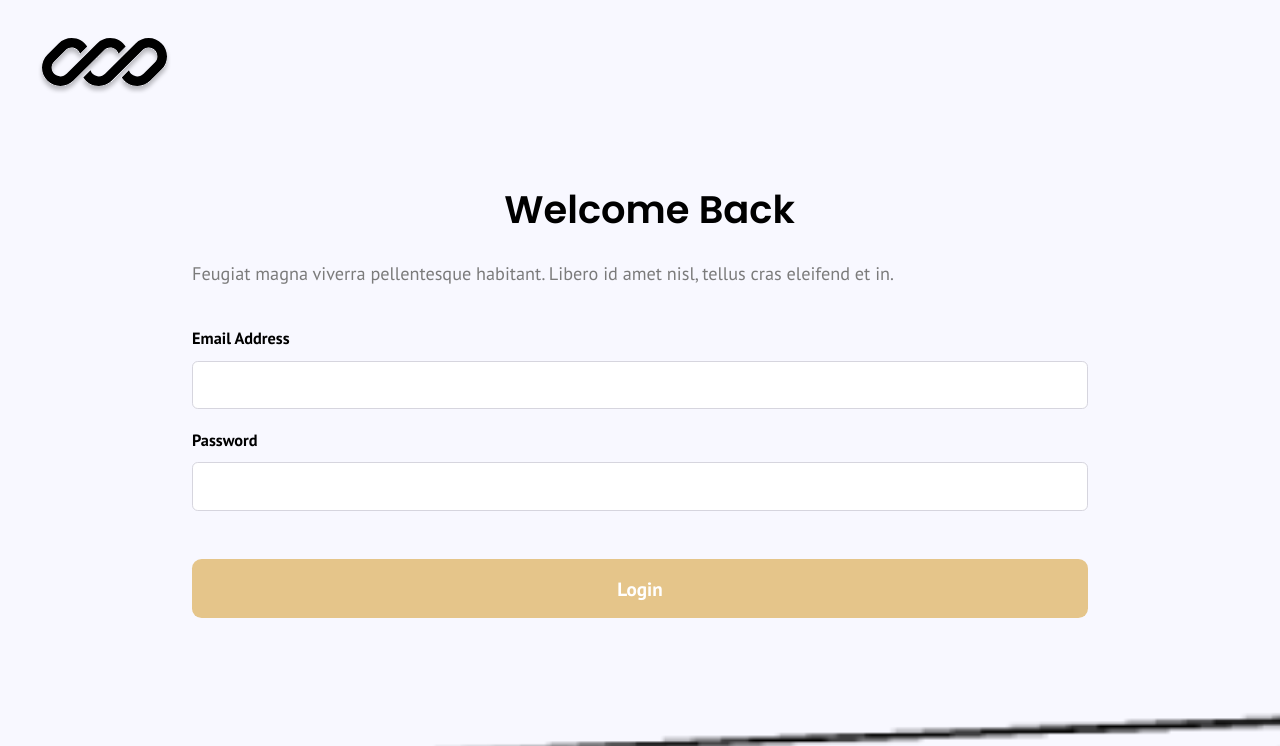
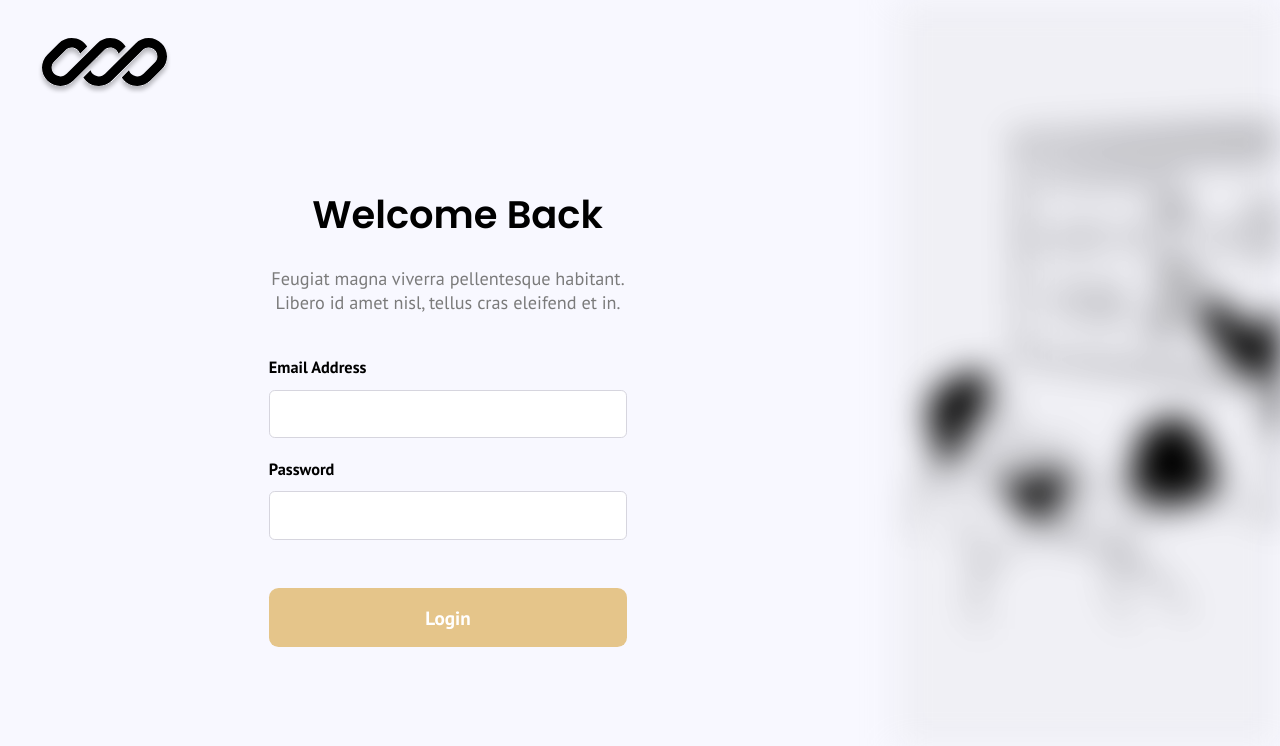
Before and after one commit to nology-tech/verde-client-project, a React (Vite) app: page / in a window 1280 px wide. Shown: the top 746 px of the page. Built offline with nearby package versions, Linux system fonts and the light colour scheme.

Commit message:
Started media query for laptop view

```diff
--- a/src/components/Login/Login.scss
+++ b/src/components/Login/Login.scss
@@ -3,6 +3,11 @@
 .login {
     display: flex;
     flex-direction: column;
+    flex-wrap: wrap;
+
+    &__picture {
+        display: none;
+    }
 
     &__logo {
         align-self: center;
@@ -78,6 +83,26 @@
 }
 
 @media screen and (min-width: $desktop-breakpoint) {
+    .login {
+        display: flex;
+        flex-direction: row;
 
+        &__page {
+            width: 70%;
+        }
+
+        &__picture {
+            display: unset;
+            width: 30%;
+            filter: blur(0.9rem);
+            background-color: rgba(#d9d9d9, 0.262);
+            padding: 5.5rem 0;
+        }
+
+        &__container {
+            padding: 2rem 14rem;
+            align-content: center;
+        }
+    }
 
 }
--- a/src/components/Login/Login.tsx
+++ b/src/components/Login/Login.tsx
@@ -8,6 +8,7 @@ const Login = () => {
 
   return (
     <div className="login">
+      <div className="login__page">
         <img src={logo} alt="logo" className="login__logo" />
         <div className="login__container">
           <h2 className="login__welcome">Welcome Back</h2>
@@ -48,6 +49,7 @@ const Login = () => {
             </div>
           </form>
         </div>
+      </div>
       <img className="login__picture" src={login} />
     </div>
   );
```
Lines whose indentation alone changed are shown as unchanged.
